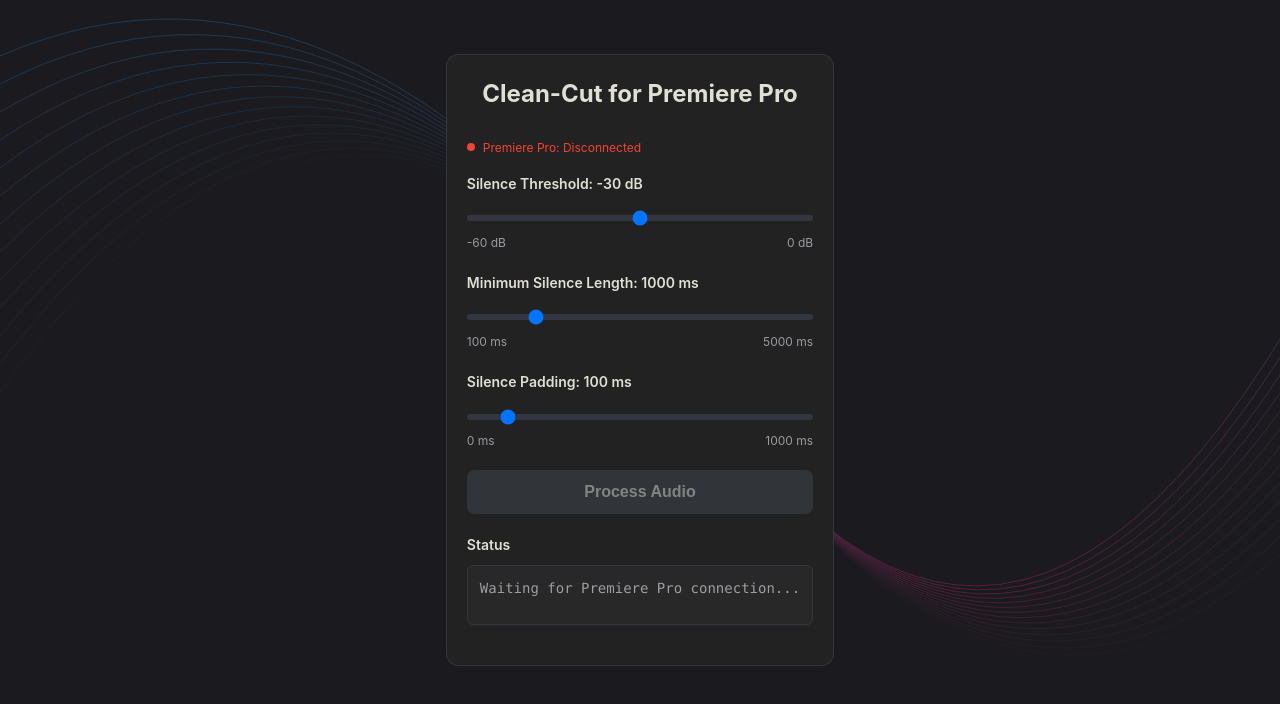
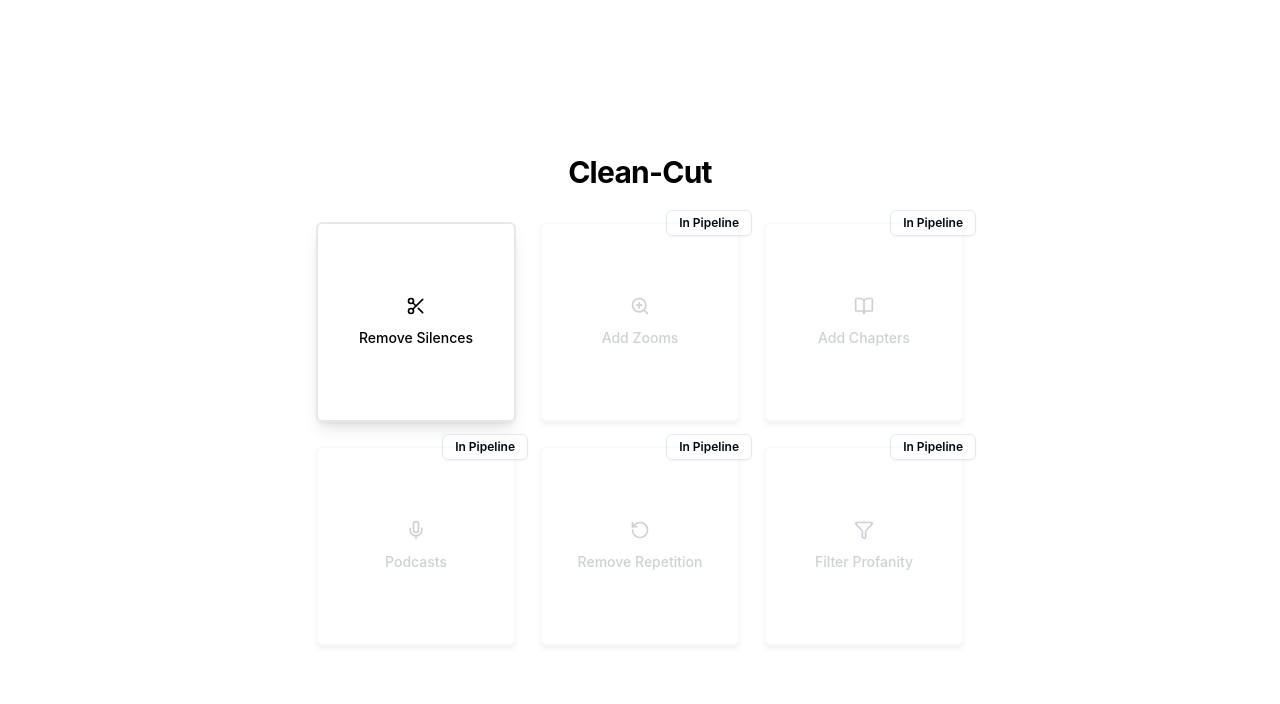
Before and after one commit to EduardoAndreu/clean-cut, a React (Vite) app: page / in a window 1280 px wide. Shown: the top 704 px of the page. Built offline with nearby package versions, Linux system fonts and the light colour scheme.

Commit message:
landing page basics

```diff
--- /dev/null
+++ b/postcss.config.js
@@ -0,0 +1,6 @@
+module.exports = {
+  plugins: {
+    tailwindcss: {},
+    autoprefixer: {}
+  }
+}
--- a/src/renderer/src/App.tsx
+++ b/src/renderer/src/App.tsx
@@ -1,9 +1,33 @@
-import Controls from './components/ControlsSilencesCut'
+import { useState } from 'react'
+import LandingPage from './components/LandingPage'
+import RemoveSilences from './components/RemoveSilences'
 
 function App(): React.JSX.Element {
+  const [currentPage, setCurrentPage] = useState<'landing' | 'remove-silences'>('landing')
+
+  const handleRemoveSilences = () => {
+    setCurrentPage('remove-silences')
+  }
+
+  const handleBackToLanding = () => {
+    setCurrentPage('landing')
+  }
+
   return (
     <div className="app">
-      <Controls />
+      {currentPage === 'landing' ? (
+        <LandingPage onRemoveSilences={handleRemoveSilences} />
+      ) : (
+        <div className="relative">
+          <button
+            onClick={handleBackToLanding}
+            className="absolute top-4 left-4 text-gray-600 hover:text-gray-900 font-medium"
+          >
+            ← Back to Home
+          </button>
+          <RemoveSilences />
+        </div>
+      )}
     </div>
   )
 }
--- a/src/renderer/src/assets/main.css
+++ b/src/renderer/src/assets/main.css
@@ -1,12 +1,70 @@
 @import './base.css';
+@tailwind base;
+@tailwind components;
+@tailwind utilities;
+
+@layer base {
+  :root {
+    --background: 0 0% 100%;
+    --foreground: 222.2 84% 4.9%;
+    --card: 0 0% 100%;
+    --card-foreground: 222.2 84% 4.9%;
+    --popover: 0 0% 100%;
+    --popover-foreground: 222.2 84% 4.9%;
+    --primary: 222.2 47.4% 11.2%;
+    --primary-foreground: 210 40% 98%;
+    --secondary: 210 40% 96%;
+    --secondary-foreground: 222.2 47.4% 11.2%;
+    --muted: 210 40% 96%;
+    --muted-foreground: 215.4 16.3% 46.9%;
+    --accent: 210 40% 96%;
+    --accent-foreground: 222.2 47.4% 11.2%;
+    --destructive: 0 84.2% 60.2%;
+    --destructive-foreground: 210 40% 98%;
+    --border: 214.3 31.8% 91.4%;
+    --input: 214.3 31.8% 91.4%;
+    --ring: 222.2 84% 4.9%;
+    --radius: 0.5rem;
+  }
+
+  .dark {
+    --background: 222.2 84% 4.9%;
+    --foreground: 210 40% 98%;
+    --card: 222.2 84% 4.9%;
+    --card-foreground: 210 40% 98%;
+    --popover: 222.2 84% 4.9%;
+    --popover-foreground: 210 40% 98%;
+    --primary: 210 40% 98%;
+    --primary-foreground: 222.2 47.4% 11.2%;
+    --secondary: 217.2 32.6% 17.5%;
+    --secondary-foreground: 210 40% 98%;
+    --muted: 217.2 32.6% 17.5%;
+    --muted-foreground: 215 20.2% 65.1%;
+    --accent: 217.2 32.6% 17.5%;
+    --accent-foreground: 210 40% 98%;
+    --destructive: 0 62.8% 30.6%;
+    --destructive-foreground: 210 40% 98%;
+    --border: 217.2 32.6% 17.5%;
+    --input: 217.2 32.6% 17.5%;
+    --ring: 212.7 26.8% 83.9%;
+  }
+}
+
+@layer base {
+  * {
+    @apply border-border;
+  }
+  body {
+    @apply bg-background text-foreground;
+  }
+}
 
 body {
   display: flex;
   align-items: center;
   justify-content: center;
   overflow: hidden;
-  background-image: url('./wavy-lines.svg');
-  background-size: cover;
+  background-color: #ffffff;
   user-select: none;
 }
 
--- /dev/null
+++ b/src/renderer/src/components/LandingPage.tsx
@@ -0,0 +1,77 @@
+import React from 'react'
+import { Button } from './ui/button'
+import PipelineLabel from './PipelineLabel'
+import { Scissors, ZoomIn, BookOpen, Mic, RotateCcw, Filter } from 'lucide-react'
+
+interface LandingPageProps {
+  onRemoveSilences: () => void
+}
+
+function LandingPage({ onRemoveSilences }: LandingPageProps): React.JSX.Element {
+  return (
+    <div className="min-h-screen bg-white flex items-center justify-center p-8">
+      <div className="container mx-auto">
+        <div className="text-center mb-8">
+          <h1 className="text-3xl font-bold text-black mb-4 tracking-tight">Clean-Cut</h1>
+        </div>
+
+        <div className="grid grid-cols-2 md:grid-cols-3 gap-6 justify-items-center">
+          {/* Remove Silences - Enabled */}
+          <div className="relative group">
+            <Button onClick={onRemoveSilences} variant="enabled" size="square" className="flex-col">
+              <Scissors className="w-5 h-5 text-black" />
+              Remove Silences
+            </Button>
+          </div>
+
+          {/* Add Zooms - Disabled */}
+          <div className="relative group">
+            <Button disabled variant="disabled" size="square" className="flex-col">
+              <ZoomIn className="w-5 h-5 text-gray-400" />
+              Add Zooms
+            </Button>
+            <PipelineLabel />
+          </div>
+
+          {/* Add Chapters - Disabled */}
+          <div className="relative group">
+            <Button disabled variant="disabled" size="square" className="flex-col">
+              <BookOpen className="w-5 h-5 text-gray-400" />
+              Add Chapters
+            </Button>
+            <PipelineLabel />
+          </div>
+
+          {/* Podcasts - Disabled */}
+          <div className="relative group">
+            <Button disabled variant="disabled" size="square" className="flex-col">
+              <Mic className="w-5 h-5 text-gray-400" />
+              Podcasts
+            </Button>
+            <PipelineLabel />
+          </div>
+
+          {/* Remove Repetition - Disabled */}
+          <div className="relative group">
+            <Button disabled variant="disabled" size="square" className="flex-col">
+              <RotateCcw className="w-5 h-5 text-gray-400" />
+              Remove Repetition
+            </Button>
+            <PipelineLabel />
+          </div>
+
+          {/* Filter Profanity - Disabled */}
+          <div className="relative group">
+            <Button disabled variant="disabled" size="square" className="flex-col">
+              <Filter className="w-5 h-5 text-gray-400" />
+              Filter Profanity
+            </Button>
+            <PipelineLabel />
+          </div>
+        </div>
+      </div>
+    </div>
+  )
+}
+
+export default LandingPage
--- /dev/null
+++ b/src/renderer/src/components/PipelineLabel.tsx
@@ -0,0 +1,15 @@
+import React from 'react'
+
+interface PipelineLabelProps {
+  text?: string
+}
+
+function PipelineLabel({ text = 'In Pipeline' }: PipelineLabelProps): React.JSX.Element {
+  return (
+    <div className="absolute -top-3 -right-3 text-xs font-semibold px-3 py-1 rounded-md border shadow-sm">
+      {text}
+    </div>
+  )
+}
+
+export default PipelineLabel
--- a/src/renderer/src/components/ControlsSilencesCut.tsx
+++ b/src/renderer/src/components/RemoveSilences.tsx
@@ -1,6 +1,6 @@
 import { useState, useEffect } from 'react'
 
-function Controls(): React.JSX.Element {
+function RemoveSilences(): React.JSX.Element {
   const [silenceThreshold, setSilenceThreshold] = useState<number>(-30)
   const [minSilenceLen, setMinSilenceLen] = useState<number>(1000)
   const [silencePadding, setSilencePadding] = useState<number>(100)
@@ -447,7 +447,7 @@
 
   return (
     <div style={containerStyle}>
-      <h2 style={titleStyle}>Clean-Cut for Premiere Pro</h2>
+      <h2 style={titleStyle}>Remove Silences</h2>
 
       {/* Connection Status */}
       <div style={connectionStatusStyle}>
@@ -945,4 +945,4 @@
   )
 }
 
-export default Controls
+export default RemoveSilences
--- /dev/null
+++ b/src/renderer/src/components/ui/button.tsx
@@ -0,0 +1,53 @@
+import * as React from 'react'
+import { Slot } from '@radix-ui/react-slot'
+import { cva, type VariantProps } from 'class-variance-authority'
+
+import { cn } from '../../lib/utils'
+
+const buttonVariants = cva(
+  'inline-flex items-center justify-center whitespace-nowrap rounded-md text-sm font-medium ring-offset-background transition-colors focus-visible:outline-none focus-visible:ring-2 focus-visible:ring-ring focus-visible:ring-offset-2 disabled:pointer-events-none disabled:opacity-50',
+  {
+    variants: {
+      variant: {
+        default: 'bg-primary text-primary-foreground hover:bg-primary/90',
+        destructive: 'bg-destructive text-destructive-foreground hover:bg-destructive/90',
+        outline: 'border border-input bg-background hover:bg-accent hover:text-accent-foreground',
+        secondary: 'bg-secondary text-secondary-foreground hover:bg-secondary/80',
+        ghost: 'hover:bg-accent hover:text-accent-foreground',
+        link: 'text-primary underline-offset-4 hover:underline',
+        enabled:
+          'gap-3 text-black bg-white border-2 border-gray-200 hover:border-gray-300 hover:bg-gray-50 shadow-lg hover:shadow-xl transition-all duration-200',
+        disabled: 'gap-3 text-gray-400 bg-white border-2 border-gray-100 shadow-md opacity-60'
+      },
+      size: {
+        default: 'h-10 px-4 py-2',
+        sm: 'h-9 rounded-md px-3',
+        lg: 'h-11 rounded-md px-8',
+        icon: 'h-10 w-10',
+        square: 'w-[200px] h-[200px]'
+      }
+    },
+    defaultVariants: {
+      variant: 'default',
+      size: 'default'
+    }
+  }
+)
+
+export interface ButtonProps
+  extends React.ButtonHTMLAttributes<HTMLButtonElement>,
+    VariantProps<typeof buttonVariants> {
+  asChild?: boolean
+}
+
+const Button = React.forwardRef<HTMLButtonElement, ButtonProps>(
+  ({ className, variant, size, asChild = false, ...props }, ref) => {
+    const Comp = asChild ? Slot : 'button'
+    return (
+      <Comp className={cn(buttonVariants({ variant, size, className }))} ref={ref} {...props} />
+    )
+  }
+)
+Button.displayName = 'Button'
+
+export { Button, buttonVariants }
--- /dev/null
+++ b/src/renderer/src/lib/utils.ts
@@ -0,0 +1,6 @@
+import { type ClassValue, clsx } from 'clsx'
+import { twMerge } from 'tailwind-merge'
+
+export function cn(...inputs: ClassValue[]) {
+  return twMerge(clsx(inputs))
+}
--- /dev/null
+++ b/tailwind.config.js
@@ -0,0 +1,49 @@
+/** @type {import('tailwindcss').Config} */
+export default {
+  content: ['./src/renderer/**/*.{js,ts,jsx,tsx}'],
+  theme: {
+    extend: {
+      colors: {
+        border: 'hsl(var(--border))',
+        input: 'hsl(var(--input))',
+        ring: 'hsl(var(--ring))',
+        background: 'hsl(var(--background))',
+        foreground: 'hsl(var(--foreground))',
+        primary: {
+          DEFAULT: 'hsl(var(--primary))',
+          foreground: 'hsl(var(--primary-foreground))'
+        },
+        secondary: {
+          DEFAULT: 'hsl(var(--secondary))',
+          foreground: 'hsl(var(--secondary-foreground))'
+        },
+        destructive: {
+          DEFAULT: 'hsl(var(--destructive))',
+          foreground: 'hsl(var(--destructive-foreground))'
+        },
+        muted: {
+          DEFAULT: 'hsl(var(--muted))',
+          foreground: 'hsl(var(--muted-foreground))'
+        },
+        accent: {
+          DEFAULT: 'hsl(var(--accent))',
+          foreground: 'hsl(var(--accent-foreground))'
+        },
+        popover: {
+          DEFAULT: 'hsl(var(--popover))',
+          foreground: 'hsl(var(--popover-foreground))'
+        },
+        card: {
+          DEFAULT: 'hsl(var(--card))',
+          foreground: 'hsl(var(--card-foreground))'
+        }
+      },
+      borderRadius: {
+        lg: 'var(--radius)',
+        md: 'calc(var(--radius) - 2px)',
+        sm: 'calc(var(--radius) - 4px)'
+      }
+    }
+  },
+  plugins: []
+}
```
Also changed, not shown: package.json (+8 -0 lines), src/main/index.ts (+6 -2 lines), 2 other files (tests, documents, lock files or other folders).
